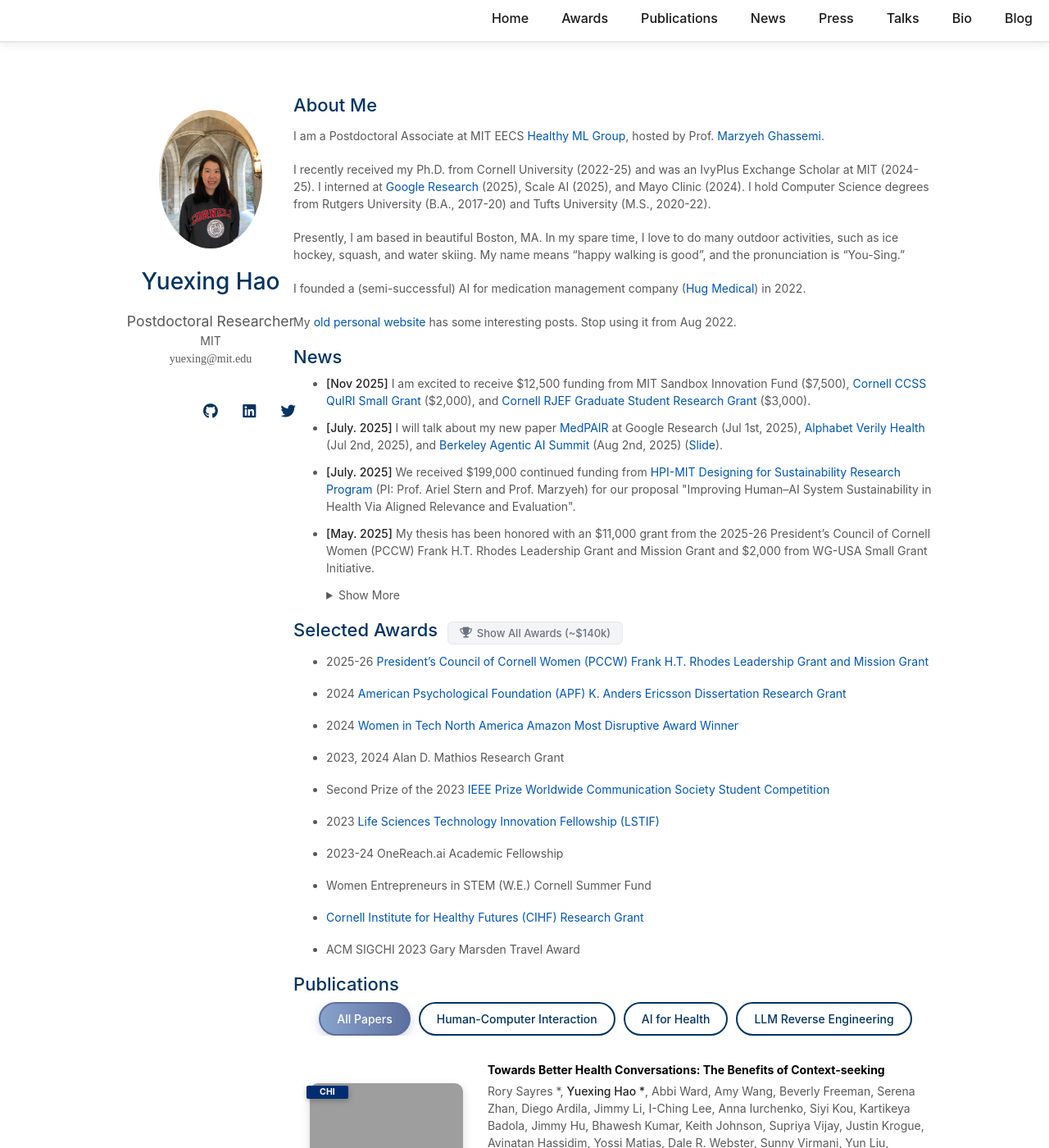
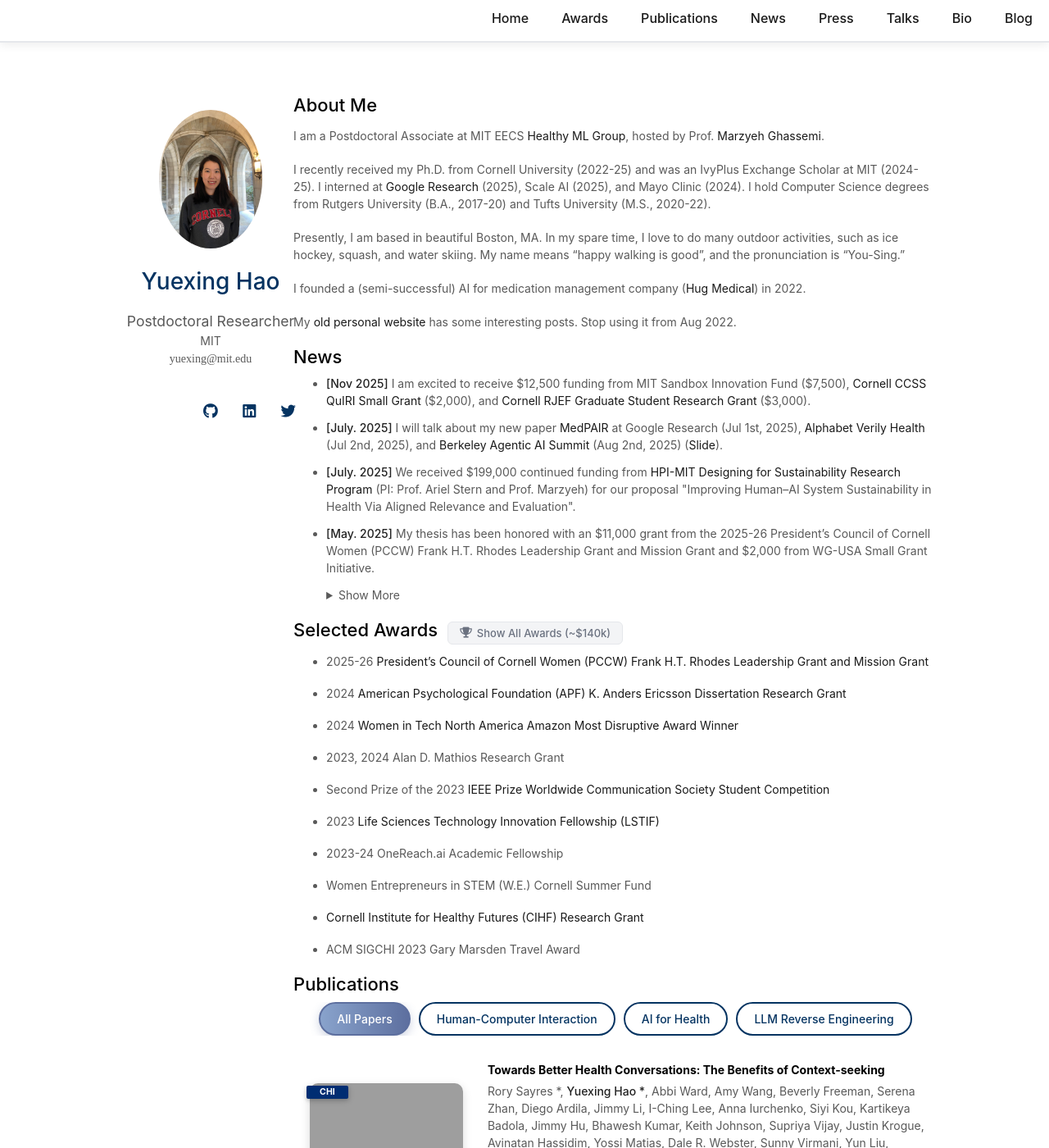
Before and after one commit to YuexingHao/Yuexing-Hao, a Jekyll site: the page built from index.md, in a window 1280 px wide and 1400 px high. Shown: the whole window at 82% size. Built offline with Jekyll 4.4.1, drawn with Linux system fonts in a browser that asks for light colours; a style sheet for code colours, icons or effects is not loaded; our own code applies the rules of GitHub Pages for plain Markdown files; grey boxes are pictures that could not be loaded.

Commit message:
Make section titles black and links much darker
- Change h2 section titles from dark blue (#043361) to black (#000000)
- Change links from dark blue (#0056b3) to almost black (#1a1a1a)
- Hover state remains pure black for maximum contrast
- Improves readability and visual hierarchy

```diff
--- a/_sass/minimal-light.scss
+++ b/_sass/minimal-light.scss
@@ -251,7 +251,7 @@ h1 {
 }
 
 h2 {
-  color:#043361;
+  color:#000000;
   font-weight: 500;
   margin:2px 0px 15px;
   font-size: 157%;
@@ -280,7 +280,7 @@ h1 {
 }
 
 a {
-  color:#0056b3;
+  color:#1a1a1a;
   text-decoration:none;
 }
 
```
